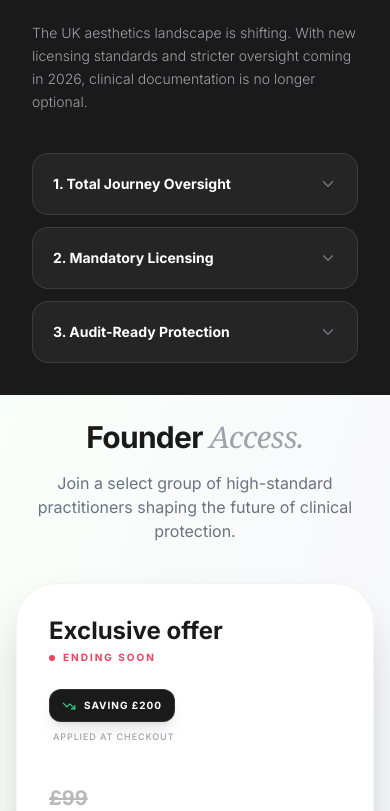
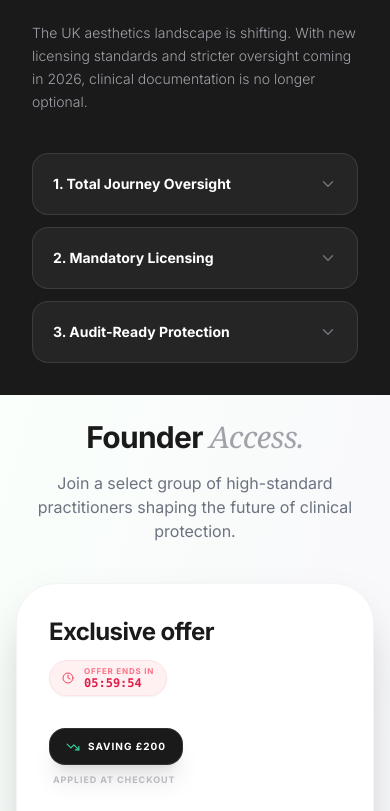
Before and after one commit to uancoai/uanco-landingpage, a React (Vite) app: page / in a window 390 px wide. Shown: the part 1156-1967 px from the top of the page. Built offline with nearby package versions, Linux system fonts and the light colour scheme; a web font is replaced by a local one.

Commit message:
Refine founder pricing copy and positioning

```diff
--- a/components/PricingFounder.tsx
+++ b/components/PricingFounder.tsx
@@ -1,9 +1,59 @@
 
-import React, { useState } from 'react';
-import { Check, Loader2, Sparkles, TrendingDown } from 'lucide-react';
+import React, { useState, useEffect } from 'react';
+import { Check, Loader2, Sparkles, TrendingDown, Clock } from 'lucide-react';
 
 const PricingFounder: React.FC = () => {
   const [isLoading, setIsLoading] = useState(false);
+  const [timeLeft, setTimeLeft] = useState<number | null>(null);
+
+  // Countdown Logic: 6-hour rolling timer for new visitors
+  useEffect(() => {
+    const COUNTDOWN_DURATION = 6 * 60 * 60 * 1000; // 6 hours in ms
+    const storageKey = 'uanco_founder_deadline';
+
+    let deadline = localStorage.getItem(storageKey);
+
+    if (!deadline) {
+      const newDeadline = Date.now() + COUNTDOWN_DURATION;
+      localStorage.setItem(storageKey, newDeadline.toString());
+      deadline = newDeadline.toString();
+    }
+
+    const targetTime = parseInt(deadline);
+
+    const updateTimer = () => {
+      const now = Date.now();
+      const difference = targetTime - now;
+
+      if (difference <= 0) {
+        // Reset if expired to keep the "rolling" feel for this specific promotion
+        const resetDeadline = Date.now() + COUNTDOWN_DURATION;
+        localStorage.setItem(storageKey, resetDeadline.toString());
+        setTimeLeft(COUNTDOWN_DURATION);
+      } else {
+        setTimeLeft(difference);
+      }
+    };
+
+    updateTimer();
+    const interval = setInterval(updateTimer, 1000);
+
+    return () => clearInterval(interval);
+  }, []);
+
+  const formatTime = (ms: number | null) => {
+    if (ms === null) return "06:00:00";
+    const totalSeconds = Math.floor(ms / 1000);
+    const hours = Math.floor(totalSeconds / 3600);
+    const minutes = Math.floor((totalSeconds % 3600) / 60);
+    const seconds = totalSeconds % 60;
+
+    return [
+      hours.toString().padStart(2, '0'),
+      minutes.toString().padStart(2, '0'),
+      seconds.toString().padStart(2, '0')
+    ].join(':');
+  };
 
   const handleStartSetup = () => {
     setIsLoading(true);
@@ -30,42 +80,48 @@ const PricingFounder: React.FC = () => {
             {/* 1. Subscription Header & Features */}
             <div className="p-8 md:p-12 lg:p-16 pb-6 md:pb-10 relative">
 
-              {/* Refined Mobile Badge & Status Area */}
-              <div className="flex flex-col sm:flex-row items-start justify-between mb-10 gap-6 sm:gap-4">
-                <div className="space-y-1">
-                  <h3 className="text-2xl md:text-3xl font-bold text-[#1A1A1A] leading-tight">Exclusive offer</h3>
-                  <div className="flex items-center gap-2">
-                    <span className="w-1.5 h-1.5 rounded-full bg-rose-500 animate-pulse"></span>
-                    <p className="text-[10px] font-bold text-rose-500 uppercase tracking-[0.2em]">
-                      ENDING SOON
-                    </p>
+              {/* Premium Mobile Badge & Status Area */}
+              <div className="flex flex-col sm:flex-row items-start justify-between mb-12 gap-8 sm:gap-4">
+                <div className="space-y-3">
+                  <h3 className="text-2xl md:text-3xl font-bold text-[#1A1A1A] tracking-tight">Exclusive offer</h3>
+
+                  {/* Dynamic Countdown Clock replaces ENDING SOON */}
+                  <div className="flex items-center gap-2.5 px-3 py-1.5 rounded-full bg-rose-50 border border-rose-100 w-fit shadow-sm">
+                    <Clock size={12} className="text-rose-500 animate-pulse" />
+                    <div className="flex flex-col">
+                      <p className="text-[8px] font-black text-rose-400 uppercase tracking-widest leading-none mb-0.5">Offer ends in</p>
+                      <p className="text-xs font-mono font-bold text-rose-600 tabular-nums leading-none">
+                        {formatTime(timeLeft)}
+                      </p>
+                    </div>
                   </div>
                 </div>
 
-                {/* Immediate Saving Badge - Redesigned for Mobile to avoid overlap */}
-                <div className="flex flex-col items-start sm:items-end">
-                  <div className="bg-[#1A1A1A] text-white px-3 py-2 rounded-xl shadow-lg flex items-center gap-2 border border-white/10 mb-2">
+                {/* Immediate Saving Badge */}
+                <div className="flex flex-col items-start sm:items-end group">
+                  <div className="bg-[#1A1A1A] text-white px-4 py-2.5 rounded-2xl shadow-xl flex items-center gap-2 border border-white/10 mb-2 transition-transform group-hover:scale-105">
                     <TrendingDown size={14} className="text-emerald-400" />
                     <span className="text-[10px] font-bold uppercase tracking-widest">Saving £200</span>
                   </div>
-                  <p className="text-[9px] text-zinc-400 uppercase tracking-widest font-medium ml-1 sm:ml-0">Applied at checkout</p>
+                  <p className="text-[9px] text-zinc-400 uppercase tracking-widest font-bold ml-1 sm:ml-0 opacity-70">Applied at checkout</p>
                 </div>
               </div>
 
               {/* Price Display */}
-              <div className="flex items-end gap-3 mb-10">
-                <div className="flex flex-col">
-                  <span className="text-xl font-bold text-[#1A1A1A] line-through opacity-30 mb-[-4px]">
+              <div className="flex flex-col mb-12">
+                <div className="flex items-center gap-3">
+                  <span className="text-2xl font-bold text-zinc-300 line-through decoration-zinc-400 decoration-2">
                     £99
                   </span>
                   <div className="flex items-baseline">
-                    <span className="text-5xl md:text-6xl font-bold text-red-600 tracking-tighter">£49</span>
-                    <span className="text-zinc-400 font-medium ml-2 text-lg">/mo</span>
+                    <span className="text-6xl md:text-7xl font-bold text-red-600 tracking-tighter">£49</span>
+                    <span className="text-zinc-400 font-bold ml-2 text-xl">/mo</span>
                   </div>
                 </div>
+                <p className="text-[10px] text-zinc-400 font-bold uppercase tracking-widest mt-2">Limited Founder Rate</p>
               </div>
 
-              <ul className="space-y-4 md:space-y-5">
+              <ul className="space-y-5 md:space-y-6">
                 {[
                   "3-month minimum commitment",
                   "Structured clinical triage workflow",
@@ -75,10 +131,10 @@ const PricingFounder: React.FC = () => {
                   "Dedicated implementation support"
                 ].map((item, i) => (
                   <li key={i} className="flex items-start gap-4 text-sm text-gray-600">
-                    <div className="w-5 h-5 rounded-full bg-[#1A1A1A] flex-shrink-0 flex items-center justify-center text-white mt-0.5 shadow-sm">
-                      <Check size={10} strokeWidth={3} />
+                    <div className="w-6 h-6 rounded-full bg-[#1A1A1A] flex-shrink-0 flex items-center justify-center text-white mt-0 shadow-sm">
+                      <Check size={12} strokeWidth={3} />
                     </div>
-                    <span className="leading-tight font-medium">{item}</span>
+                    <span className="leading-snug font-medium pt-0.5">{item}</span>
                   </li>
                 ))}
               </ul>
@@ -86,29 +142,30 @@ const PricingFounder: React.FC = () => {
 
             {/* 2. Clinical Implementation Sidebar */}
             <div className="md:row-span-2 bg-zinc-50 border-y md:border-y-0 md:border-l border-zinc-100 p-8 md:p-12 lg:p-16 flex flex-col justify-center">
-              <div className="space-y-8">
-                 <div className="space-y-3">
-                   <h4 className="text-sm font-bold text-zinc-400 uppercase tracking-[0.2em]">Implementation</h4>
+              <div className="space-y-10">
+                 <div className="space-y-4">
+                   <h4 className="text-xs font-bold text-zinc-400 uppercase tracking-[0.2em]">Implementation</h4>
                    <div className="flex items-center gap-3">
-                     <p className="text-4xl font-bold text-[#1A1A1A]">£0</p>
-                     <span className="text-lg font-bold text-zinc-300 line-through">
+                     <p className="text-5xl font-bold text-red-600 tracking-tighter">£0</p>
+                     <span className="text-xl font-bold text-zinc-300 line-through">
                        £150
                      </span>
                    </div>
-                   <div className="inline-flex items-center gap-2 px-3 py-1.5 rounded-full bg-white border border-rose-100 shadow-sm">
-                     <Sparkles size={12} className="text-rose-500 fill-rose-500" />
-                     <p className="text-[10px] font-bold text-rose-600 uppercase tracking-widest">Waiver Today</p>
+                   {/* Updated Waiver Pill: Green Color Scheme & Text */}
+                   <div className="inline-flex items-center gap-2 px-3 py-2 rounded-full bg-emerald-50 border border-emerald-100 shadow-sm">
+                     <Sparkles size={12} className="text-emerald-500 fill-emerald-500" />
+                     <p className="text-[9px] font-black text-emerald-700 uppercase tracking-widest">Waiver if you sign up today</p>
                    </div>
                  </div>
 
-                 <div className="space-y-4 pt-8 border-t border-zinc-200">
-                   <p className="text-xs leading-relaxed text-gray-500 font-medium">
+                 <div className="space-y-5 pt-10 border-t border-zinc-200">
+                   <p className="text-xs leading-relaxed text-gray-500 font-semibold">
                      Your clinic profile, tone-of-voice alignment and policy integration.
                    </p>
-                   <ul className="space-y-3">
+                   <ul className="space-y-4">
                      {['Profile Build', 'Policy Alignment', 'Staff Onboarding'].map((benefit) => (
-                       <li key={benefit} className="text-[10px] font-bold text-[#1A1A1A] uppercase tracking-widest flex items-center gap-2">
-                         <div className="w-1 h-1 bg-black rounded-full"></div> {benefit}
+                       <li key={benefit} className="text-[10px] font-bold text-[#1A1A1A] uppercase tracking-widest flex items-center gap-3">
+                         <div className="w-1.5 h-1.5 bg-emerald-500 rounded-full shadow-sm"></div> {benefit}
                        </li>
                      ))}
                    </ul>
@@ -117,11 +174,11 @@ const PricingFounder: React.FC = () => {
             </div>
 
             {/* 3. CTA Action Area */}
-            <div className="p-8 md:p-12 lg:p-16 pt-4 md:pt-4 pb-12 md:pb-16 bg-white md:bg-transparent">
+            <div className="p-8 md:p-12 lg:p-16 pt-6 md:pt-4 pb-12 md:pb-16 bg-white md:bg-transparent">
               <button
                 onClick={handleStartSetup}
                 disabled={isLoading}
-                className="w-full py-5 rounded-full bg-[#1A1A1A] text-white font-bold text-base md:text-lg hover:bg-black transition-all active:scale-[0.98] shadow-2xl shadow-black/20 flex items-center justify-center gap-3 disabled:opacity-50 disabled:cursor-not-allowed"
+                className="w-full py-5 rounded-full bg-[#1A1A1A] text-white font-bold text-base md:text-lg hover:bg-black transition-all hover:shadow-[0_20px_40px_-10px_rgba(0,0,0,0.3)] active:scale-[0.98] flex items-center justify-center gap-3 disabled:opacity-50 disabled:cursor-not-allowed"
               >
                 {isLoading ? (
                   <>
@@ -132,11 +189,11 @@ const PricingFounder: React.FC = () => {
                   'Sign up now'
                 )}
               </button>
-              <div className="mt-6 flex flex-col items-center gap-1 opacity-40">
-                <p className="text-[9px] font-bold text-[#1A1A1A] uppercase tracking-[0.2em]">
+              <div className="mt-8 flex flex-col items-center gap-1 opacity-50">
+                <p className="text-[9px] font-black text-[#1A1A1A] uppercase tracking-[0.2em]">
                   Secure checkout by Stripe
                 </p>
-                <div className="h-px w-8 bg-zinc-200"></div>
+                <div className="h-px w-10 bg-zinc-200 mt-1"></div>
               </div>
             </div>
 
```
